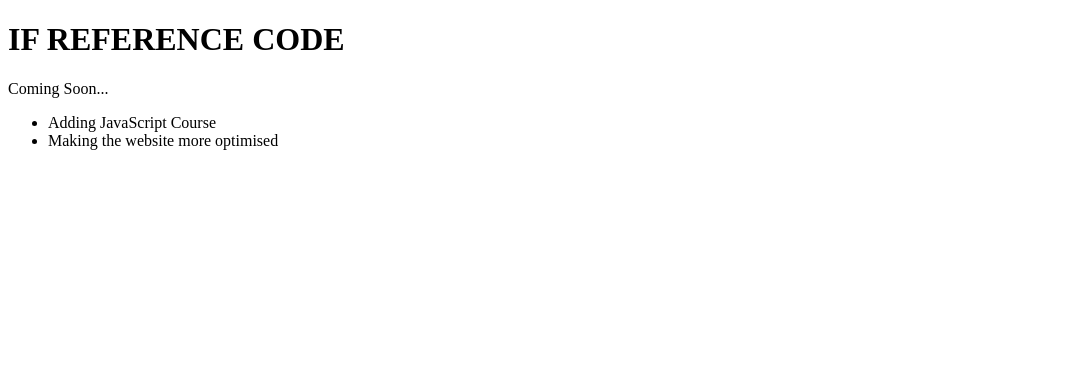
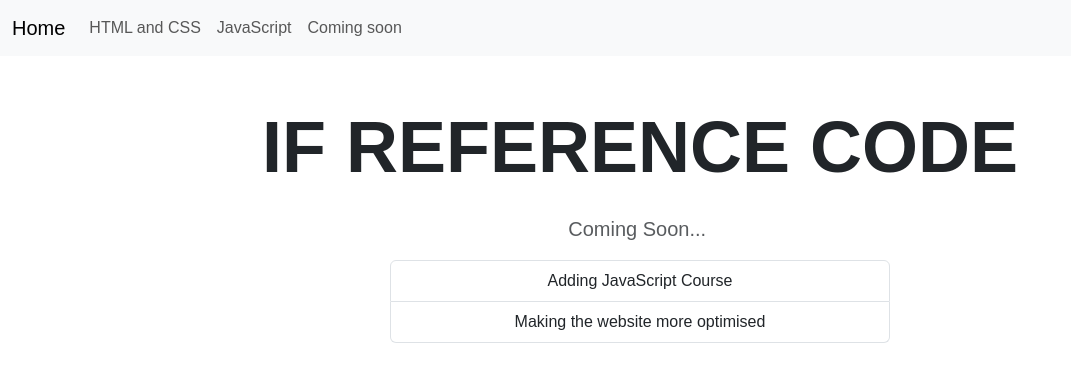
Before and after one commit to ttiramisu/ifreference, a plain HTML site: page coming soon.html in a window 1280 px wide. Shown: the whole page, without its empty margins (0-1071 px from the left). Drawn offline with Linux system fonts and the light colour scheme.

Commit message:
added nav to coming soon

```diff
--- a/coming soon.html
+++ b/coming soon.html
@@ -5,10 +5,36 @@
   <meta charset="UTF-8">
   <meta http-equiv="X-UA-Compatible" content="IE=edge">
   <meta name="viewport" content="width=device-width, initial-scale=1.0">
+
+  <link rel="stylesheet" href="css/bootstrap.css">
+  <link rel="stylesheet" href="css/style.css">
+
   <title>Comming Soon</title>
 </head>
 
 <body>
+  <nav class="navbar navbar-expand-lg bg-body-tertiary">
+    <div class="container-fluid">
+      <a class="navbar-brand" href="#">Home</a>
+      <button class="navbar-toggler" type="button" data-bs-toggle="collapse" data-bs-target="#navbarSupportedContent"
+        aria-controls="navbarSupportedContent" aria-expanded="false" aria-label="Toggle navigation">
+        <span class="navbar-toggler-icon"></span>
+      </button>
+      <div class="collapse navbar-collapse" id="navbarSupportedContent">
+        <ul class="navbar-nav me-auto mb-2 mb-lg-0">
+          <li class="nav-item">
+            <a class="nav-link" href="html.html">HTML and CSS</a>
+          </li>
+          <li class="nav-item">
+            <a class="nav-link" href="javascript.html">JavaScript</a>
+          </li>
+          <li class="nav-item">
+            <a class="nav-link" href="coming soon.html">Coming soon</a>
+          </li>
+        </ul>
+      </div>
+    </div>
+  </nav>
 
   <div class="container py-5">
     <div class="row mb-4 mb-lg-5">
@@ -37,6 +63,7 @@
     </div>
   </div>
 
+  <script src="js/bootstrap.min.js" async></script>
 </body>
 
 </html>
```
